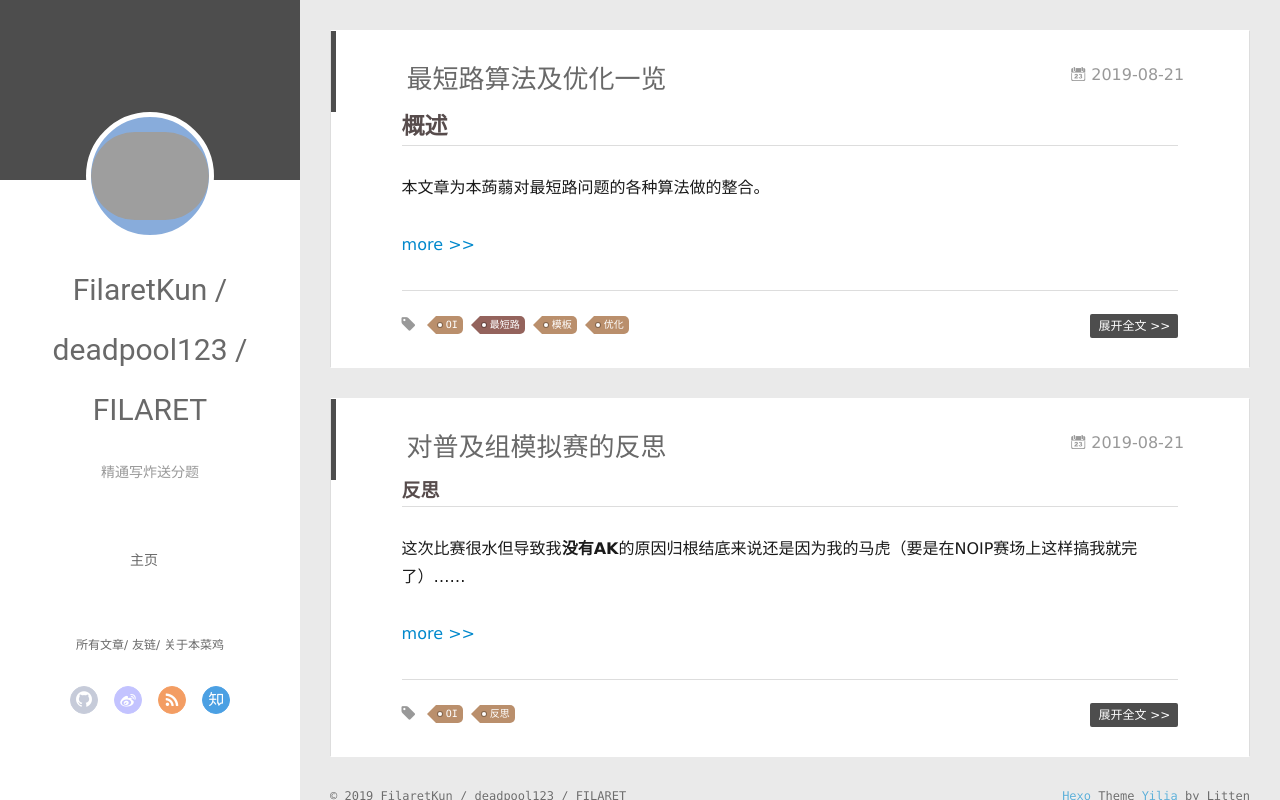
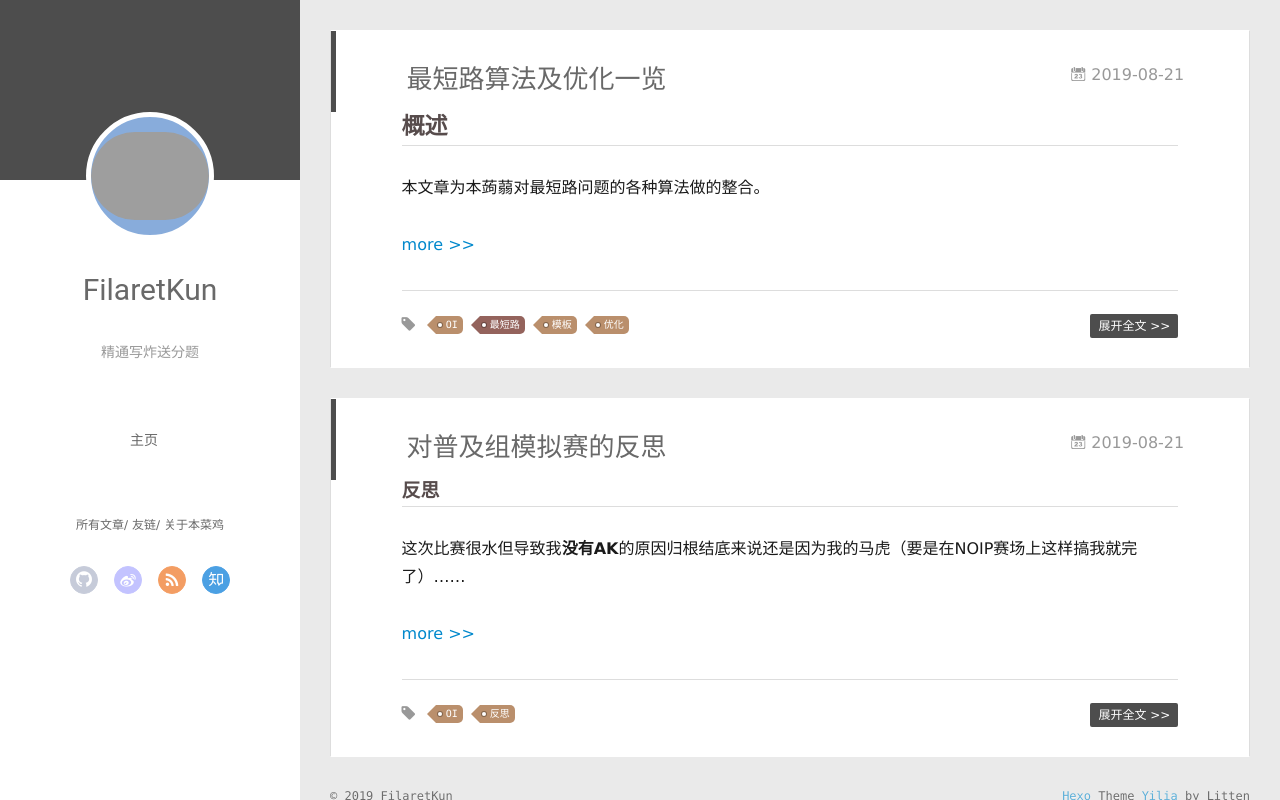
Before and after one commit to FilaretKun/FilaretKun.github.io, a plain HTML site: page index.html in a window 1280 px wide. Drawn offline with Linux system fonts and the light colour scheme; grey boxes are pictures that could not be loaded.

Commit message:
Site updated: 2019-08-21 20:34:06

```diff
--- a/index.html
+++ b/index.html
@@ -50,7 +50,7 @@
 			<img src="https://i.loli.net/2019/08/21/AGfPUw8gbJxKpN1.jpg" class="js-avatar">
 		</a>
 		<hgroup>
-		  <h1 class="header-author"><a href="/">FilaretKun / deadpool123 / FILARET</a></h1>
+		  <h1 class="header-author"><a href="/">FilaretKun</a></h1>
 		</hgroup>
 
 		<p class="header-subtitle">精通写炸送分题</p>
@@ -108,7 +108,7 @@
 				<img src="https://i.loli.net/2019/08/21/AGfPUw8gbJxKpN1.jpg" class="js-avatar">
 			</div>
 			<hgroup>
-			  <h1 class="header-author js-header-author">FilaretKun / deadpool123 / FILARET</h1>
+			  <h1 class="header-author js-header-author">FilaretKun</h1>
 			</hgroup>
 
 			<p class="header-subtitle"><i class="icon icon-quo-left"></i>精通写炸送分题<i class="icon icon-quo-right"></i></p>
@@ -332,7 +332,7 @@
   <div class="outer">
     <div id="footer-info">
     	<div class="footer-left">
-    		&copy; 2019 FilaretKun / deadpool123 / FILARET
+    		&copy; 2019 FilaretKun
     	</div>
       	<div class="footer-right">
       		<a href="http://hexo.io/" target="_blank">Hexo</a>  Theme <a href="https://github.com/litten/hexo-theme-yilia" target="_blank">Yilia</a> by Litten
```
Also changed, not shown: 2019/08/21/对普及组模拟赛的反思/index.html (+3 -3 lines), 2019/08/21/最短路算法及优化一览/index.html (+3 -3 lines), archives/2019/08/index.html (+3 -3 lines), archives/2019/index.html (+3 -3 lines), archives/index.html (+3 -3 lines), tags/OI/index.html (+3 -3 lines), tags/优化/index.html (+3 -3 lines), tags/反思/index.html (+3 -3 lines), tags/最短路/index.html (+3 -3 lines), tags/模板/index.html (+3 -3 lines).
